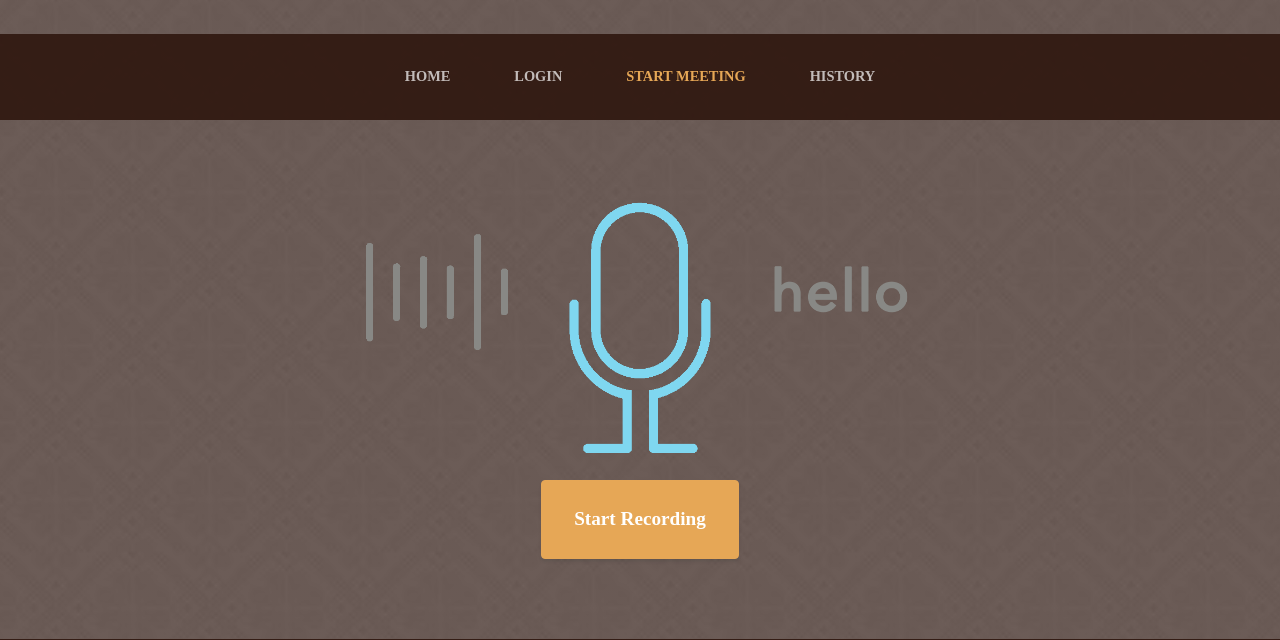
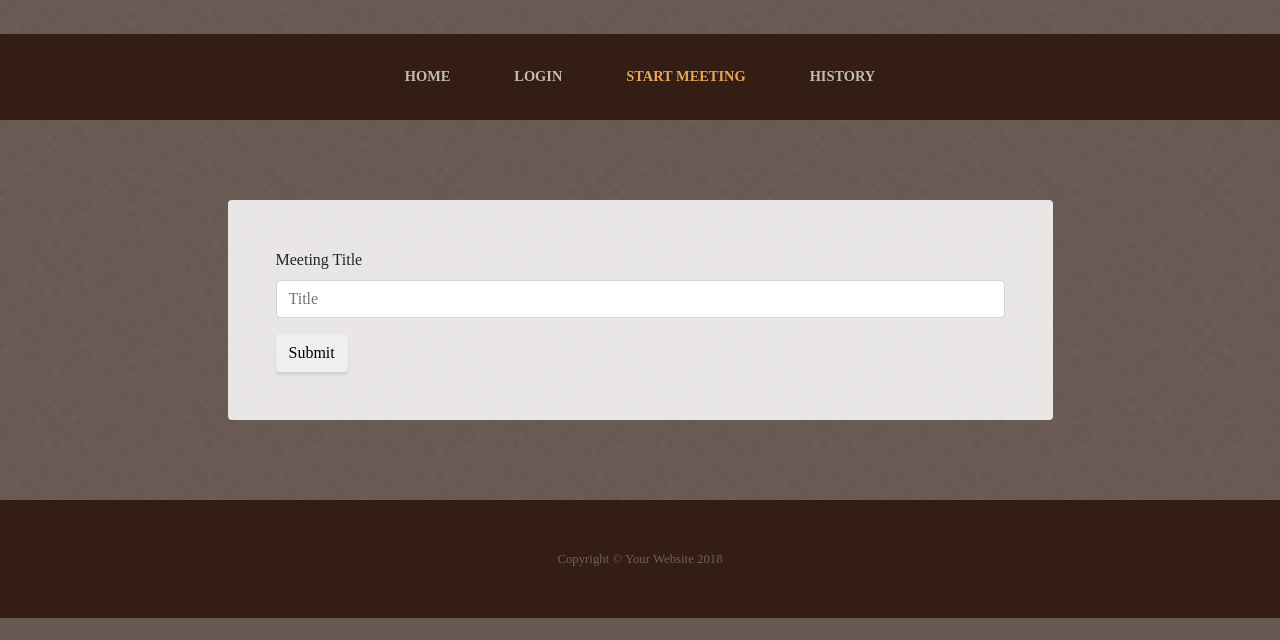
Before and after one commit to gongzhen0128/CZ3002-Meeting-Assistant, a Django app: page /createMeeting/ in a window 1280 px wide. Shown: the part 248-888 px from the top of the page. After the commit the page ends 866 px from the top, so only its background shows below. Run offline with Django 3.2, Linux system fonts and the light colour scheme; some libraries are stand-ins or nearby versions; some web fonts are replaced.

Commit message:
add enter meeting title

```diff
--- a/MA/controll/templates/createMeeting.html
+++ b/MA/controll/templates/createMeeting.html
@@ -4,11 +4,38 @@
 {% block content %}
 
 	<section class="page-section">
-      <div class="container">
+        <div class="container" id="meetingTitle">
+        <div class="about-heading-content">
+          <div class="row">
+            <div class="col-xl-9 col-lg-10 mx-auto">
+              <div class="bg-faded rounded p-5">
+                      <div class="form-group">
+                          <label for="exampleInputEmail1">Meeting Title</label>
+                          <input type="text" class="form-control" id="exampleInputEmail1" aria-describedby="emailHelp" placeholder="Title">
+   <!--                       <small id="emailHelp" class="form-text text-muted">We'll never share your email with anyone else.</small> -->
+                      </div>
+                     <button onclick="myFunction()" class="btn" id="submitTitle">Submit</button>
+              </div>
+            </div>
+          </div>
+        </div>
+      </div>
+      <div class="container" id="meetingBody" style="display: none">
           <img class="product-item-img mx-auto d-flex rounded img-fluid mb-lg-0 w-50 mb-lg-4 " src='{% static "img/hello.png" %}' alt="">
         <div class="text-center"><button class="btn btn-primary btn-xl">Start Recording</button></div>
         </div>
-      </div>
+
+        <div class="cta-inner text-center rounded">
+              <p class="mb-0"> </p>
+        </div>
     </section>
+<script>
+function myFunction() {
+    var x = document.getElementById("meetingBody");
+    var y = document.getElementById("meetingTitle");
+    x.style.display = "block";
+    y.style.display = "none";
+}
+</script>
 
 {% endblock %}
```
